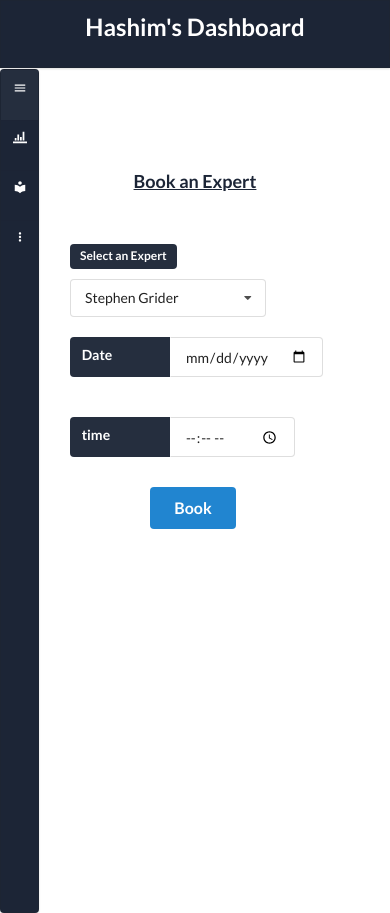
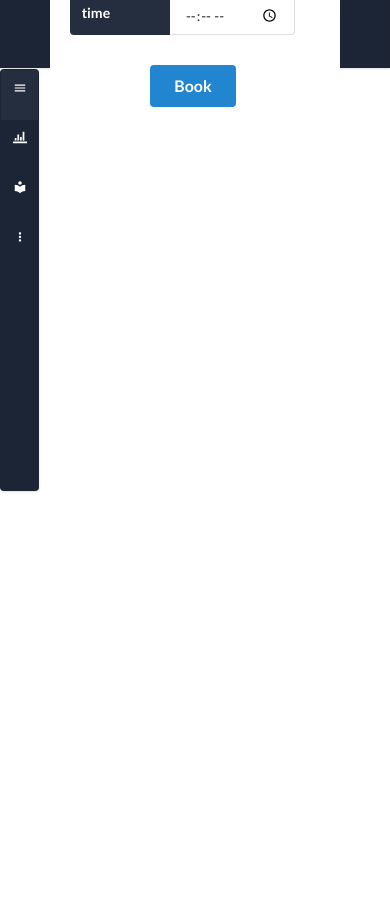
Before and after one commit to mohammadhashimmir/empassAssignment, a React (Vite) app: page /book in a window 390 px wide. After the commit the page ends 844 px from the top, so only its background shows below. Built offline with nearby package versions, Linux system fonts and the light colour scheme.

Commit message:
updated label

```diff
--- a/index.html
+++ b/index.html
@@ -3,7 +3,7 @@
   <head>
     <meta charset="UTF-8" />
     <link rel="icon" type="image/svg+xml" href="/vite.svg" />
-    <meta name="viewport" content="width=device-width, initial-scale=1.0" />
+    <meta name="viewport" content="width=device-width, heightdevice-height" />
     <link rel="stylesheet" href="https://cdnjs.cloudflare.com/ajax/libs/semantic-ui/2.5.0/semantic.min.css">
     <title>Vite + React</title>
   </head>
--- a/src/Components/Dashboard.css
+++ b/src/Components/Dashboard.css
@@ -53,7 +53,7 @@
      display:flex;
      width: 10%!important;
      margin-top: -13px;
-     height: 100vh!important;
+     height: 50vh!important;
 
     }
     div.ui.vertical.menu.responsivex>a{
--- a/src/Components/Stats.css
+++ b/src/Components/Stats.css
@@ -1,5 +1,5 @@
 table.ui.celled.table{
    margin-top:-90vh;
     width:65%;
-    margin-left:25%
+    margin-left:25%;
 }
```
